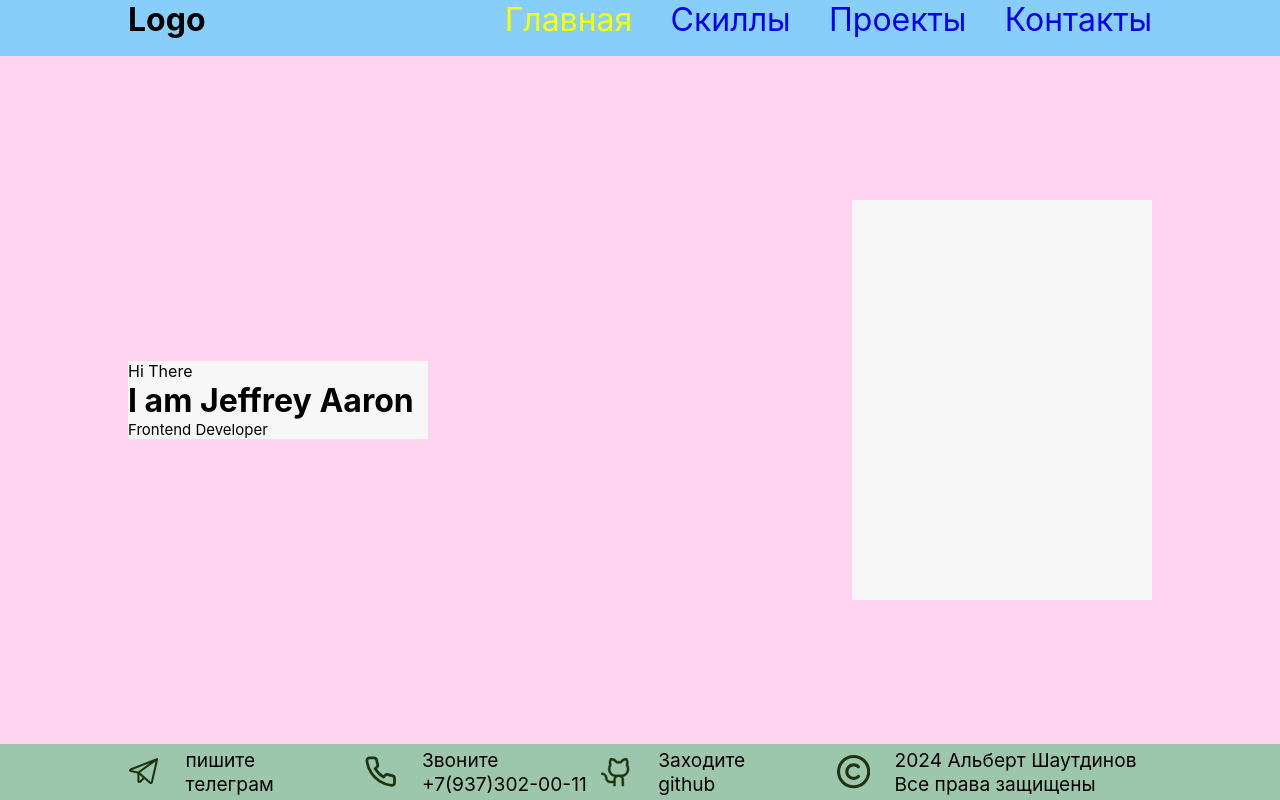
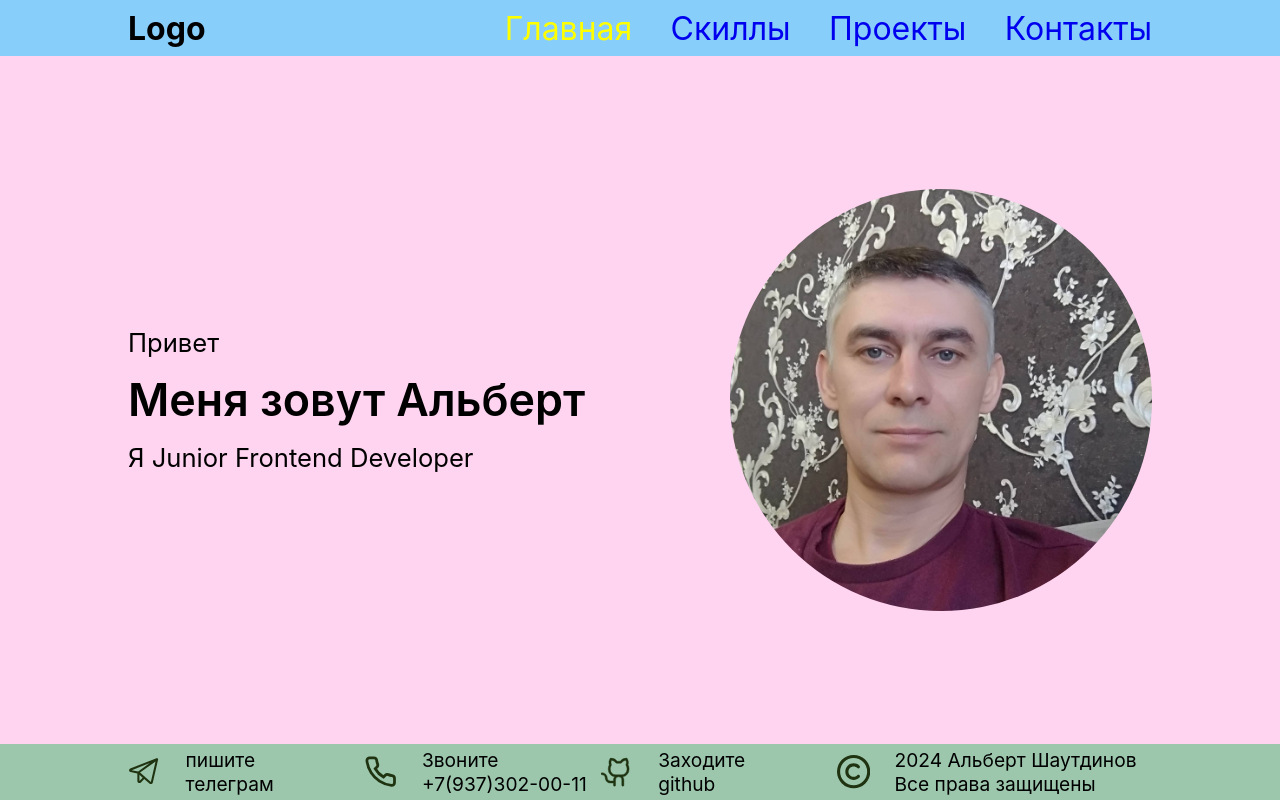
Before and after one commit to Albert1978lans/portfolio, a React (Create React App) app: page / in a window 1280 px wide. Built offline with nearby package versions, Linux system fonts and the light colour scheme.

Commit message:
сверстал страницу главная (main)

```diff
--- a/src/common/styles/Container.module.css
+++ b/src/common/styles/Container.module.css
@@ -1,6 +1,5 @@
 .container {
-    width: clamp(300px, 80vw, 1200px);
+    width: clamp(300px, 80vw, 1300px);
     margin: 0 auto;
-    /*border: 1px solid black;*/
     height: 100%;
 }
--- a/src/contacts/contacts.js
+++ b/src/contacts/contacts.js
@@ -20,11 +20,12 @@ import Container from '../common/styles/Container.module.css'
 //
 // export default Contacts;
 
-import React, {useRef} from 'react';
+import React, {useRef, useState} from 'react';
 import emailjs from '@emailjs/browser';
 
 export const Contacts = () => {
     const form = useRef();
+const [send,setSend] = useState(false)
 
     const sendEmail = (e) => {
         e.preventDefault();
@@ -34,8 +35,12 @@ export const Contacts = () => {
                 publicKey: 'ML2YI-QOJiYMy5Kb3',
             })
             .then(
-                () => {
-                    console.log('SUCCESS!');
+                (res) => {
+                    console.log(res.status);
+                    if (res.status === 200) {
+                        setSend(true)
+                    }
+
                 },
                 (error) => {
                     console.log('FAILED...', error.text);
@@ -56,6 +61,8 @@ export const Contacts = () => {
                     <label>Сообщение</label>
                     <textarea className={s.txt} name="message" rows="8" cols="30" required/>
                     <input className={s.btn} type="submit" value="Отправить"/>
+                    {/*{send && <div>сообщение отправлено</div>}*/}
+                    {send && alert('сообщение отправлено')}
                 </form>
             </div>
         </div>
--- a/src/header/Header.module.css
+++ b/src/header/Header.module.css
@@ -2,15 +2,14 @@
     height: 100%;
     width: 100%;
     background-color: lightskyblue;
-    display: flex;
-    align-items: center;
 }
 
 .wrapper {
+    width: 100%;
+    height: 100%;
     display: flex;
     justify-content: space-between;
     align-items: center;
-    width: 100%;
 }
 .logo {
     font-size: clamp(20px, 2.5vw, 35px);
--- a/src/main/Main.js
+++ b/src/main/Main.js
@@ -7,11 +7,12 @@ function Main() {
         <div className={s.mainBlock}>
             <div className={`${stylesContainer.container} ${s.mainContainer}`}>
                 <div className={s.text}>
-                    <span>Hi There</span>
-                    <h1>I am Jeffrey Aaron</h1>
-                    <p>Frontend Developer</p>
+                    <p>Привет</p>
+                    <div className={s.name}>Меня зовут Альберт</div>
+                    <p>Я Junior Frontend Developer</p>
                 </div>
-                <div className={s.photo}></div>
+                <div className={s.photo}>
+                </div>
             </div>
 
         </div>
--- a/src/main/Main.module.css
+++ b/src/main/Main.module.css
@@ -9,18 +9,36 @@
     align-items: center;
 }
 .text {
-    width: 300px;
-    background-color: #f7f7f7;
+    width: clamp(300px, 40vw, 800px);
+    display: flex;
+    flex-direction: column;
+    align-items: start;
+}
+.text p {
+    margin: 15px 0;
+    font-size: clamp(16px, 2vw, 49px)
+}
+.name {
+    font-size: clamp(25px, 3.5vw, 60px);
+    font-weight: 600;
 }
 .photo {
-    width: 300px;
-    height: 400px;
-    background-color: #f7f7f7;
+    width: clamp(280px, 33vw, 500px);
+    height: clamp(280px, 33vw, 500px);
+    border-radius: 50%;
+    background-image: url("../images/main-photo.jpg");
+    background-position:  center;
+    background-repeat: no-repeat;
+    background-size: cover;
 }
-
-
-@media (max-width: 749px) {
+@media (max-width: 737px) {
     .mainContainer {
+        flex-direction: column-reverse;
         justify-content: center;
+        align-items: center;
+    }
+    .text {
+        align-items: center;
+        margin-top: 50px;
     }
 }
```
Also changed, not shown: src/images/main-photo.jpg (added), src/images/main-photo2.jpg (added).
